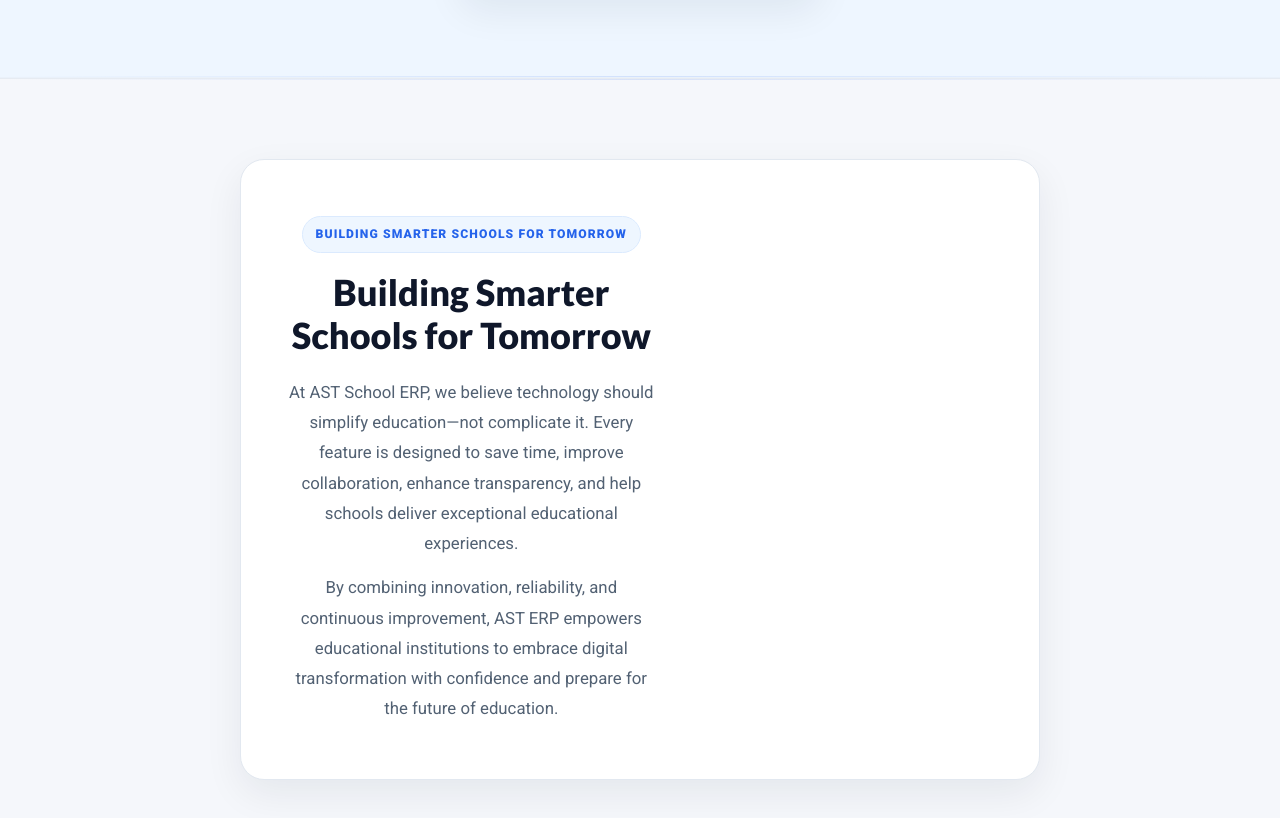
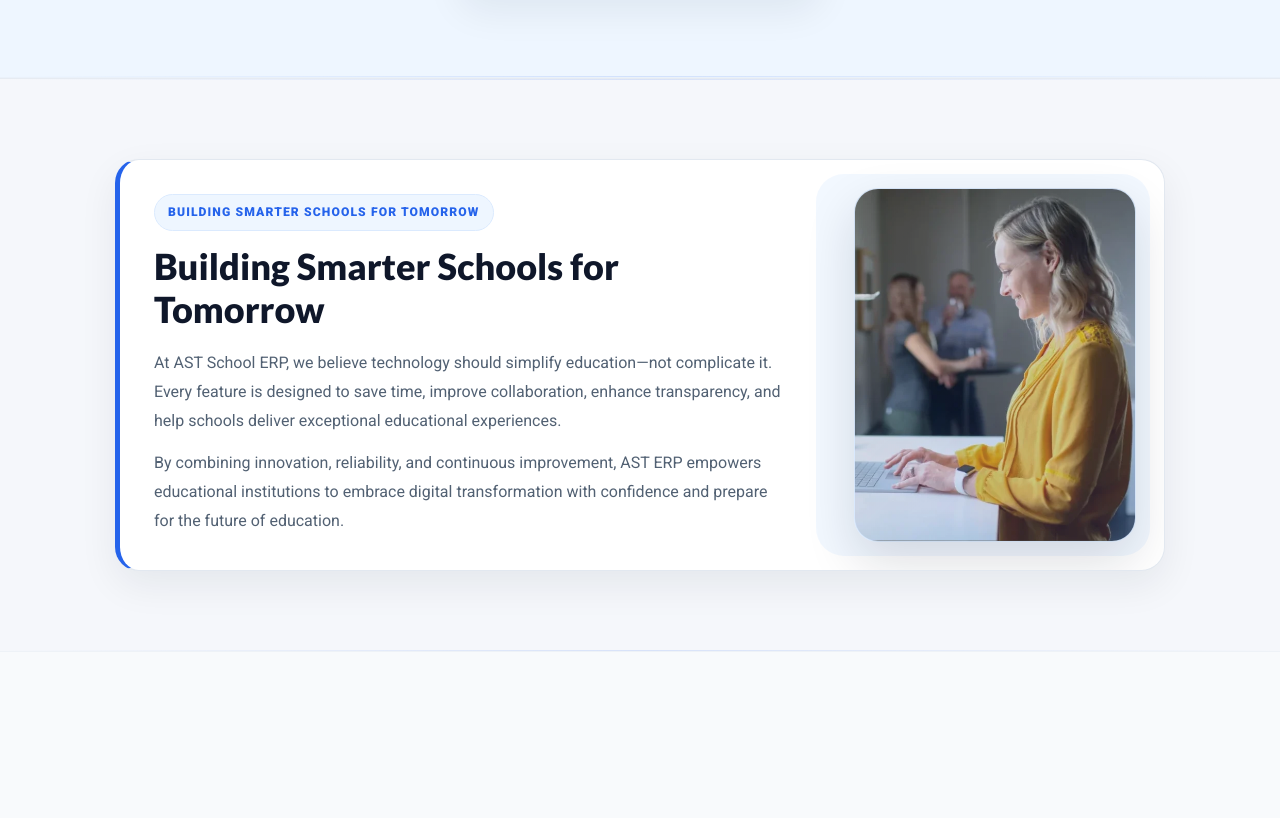
Before and after one commit to Rubina-UIDesigner-agaadh/School_ERP_Website, a plain HTML site: page about-ast.html in a window 1280 px wide. Shown: the part 2963-3781 px from the top of the page. After the commit the page ends 3615 px from the top, so only its background shows below. Drawn offline with Linux system fonts and the light colour scheme; no server answers; files whose address does not match are found by name.

Commit message:
Revert "Refine support section and convert bottom closing panels to centered …"

```diff
--- a/about-ast.html
+++ b/about-ast.html
@@ -132,7 +132,7 @@
 
     <section class="about-ast-clean-section section light-background">
       <div class="container">
-        <div class="about-ast-closing-panel text-center" data-aos="fade-up">
+        <div class="about-ast-closing-panel" data-aos="fade-up">
           <div class="about-ast-section-label">Building Smarter Schools for Tomorrow</div>
           <h2>Building Smarter Schools for Tomorrow</h2>
           <p>At AST School ERP, we believe technology should simplify education—not complicate it. Every feature is designed to save time, improve collaboration, enhance transparency, and help schools deliver exceptional educational experiences.</p>
--- a/assets/css/main.css
+++ b/assets/css/main.css
@@ -2761,14 +2761,6 @@
 .ast-home-intro-panel::after {
   background-image: linear-gradient(135deg, rgba(15, 23, 42, 0.18), rgba(37, 99, 235, 0.18)), url("../images/hand phone.png") !important;
   background-position: center;
-}
-
-.ast-home-support-section .subtitle {
-  margin-bottom: 28px !important;
-}
-
-.ast-home-support-section .col-lg-5 > p {
-  max-width: 420px;
 }
 
 @media (min-width: 1200px) {
@@ -3041,126 +3033,6 @@
   background-position: center;
 }
 
-/* ============================================================
-   40. CENTERED IMAGE-FREE BOTTOM CLOSING PANELS
-   Restructures the 8 specified closing/advantage/value panels
-   into a single, centered, full-width layout without side images.
-   ============================================================ */
-:is(
-  .about-ast-closing-panel,
-  .benefits-advantage-panel,
-  .approach-value-panel,
-  .school-erp-closing-panel,
-  .preschool-erp-closing-panel,
-  .admission-closing-panel,
-  .attendance-closing-panel,
-  .timetable-closing-panel
-) {
-  position: relative !important;
-  max-width: 800px !important;
-  margin: 0 auto !important;
-  padding: 56px 42px !important;
-  text-align: center !important;
-  border-left: 1px solid var(--card-border) !important;
-  box-shadow: var(--card-shadow) !important;
-}
-
-:is(
-  .about-ast-closing-panel,
-  .benefits-advantage-panel,
-  .approach-value-panel,
-  .school-erp-closing-panel,
-  .preschool-erp-closing-panel,
-  .admission-closing-panel,
-  .attendance-closing-panel,
-  .timetable-closing-panel
-)::before,
-:is(
-  .about-ast-closing-panel,
-  .benefits-advantage-panel,
-  .approach-value-panel,
-  .school-erp-closing-panel,
-  .preschool-erp-closing-panel,
-  .admission-closing-panel,
-  .attendance-closing-panel,
-  .timetable-closing-panel
-)::after {
-  display: none !important;
-  content: none !important;
-}
-
-:is(
-  .about-ast-closing-panel,
-  .benefits-advantage-panel,
-  .approach-value-panel,
-  .school-erp-closing-panel,
-  .preschool-erp-closing-panel,
-  .admission-closing-panel,
-  .attendance-closing-panel,
-  .timetable-closing-panel
-) :is(.subtitle, [class$="-section-label"], [class*="-section-label "], [class$="-label"], [class*="-label "]) {
-  display: inline-flex !important;
-  margin: 0 auto 18px !important;
-  text-align: center !important;
-}
-
-:is(
-  .about-ast-closing-panel,
-  .benefits-advantage-panel,
-  .approach-value-panel,
-  .school-erp-closing-panel,
-  .preschool-erp-closing-panel,
-  .admission-closing-panel,
-  .attendance-closing-panel,
-  .timetable-closing-panel
-) h2 {
-  font-size: 2.25rem !important;
-  margin-bottom: 20px !important;
-  text-align: center !important;
-}
-
-:is(
-  .about-ast-closing-panel,
-  .benefits-advantage-panel,
-  .approach-value-panel,
-  .school-erp-closing-panel,
-  .preschool-erp-closing-panel,
-  .admission-closing-panel,
-  .attendance-closing-panel,
-  .timetable-closing-panel
-) p {
-  max-width: 720px !important;
-  margin-left: auto !important;
-  margin-right: auto !important;
-  font-size: 1.05rem !important;
-  line-height: 1.8 !important;
-  text-align: center !important;
-}
-
-:is(
-  .about-ast-closing-panel,
-  .benefits-advantage-panel,
-  .approach-value-panel,
-  .school-erp-closing-panel,
-  .preschool-erp-closing-panel,
-  .admission-closing-panel,
-  .attendance-closing-panel,
-  .timetable-closing-panel
-) .btn,
-:is(
-  .about-ast-closing-panel,
-  .benefits-advantage-panel,
-  .approach-value-panel,
-  .school-erp-closing-panel,
-  .preschool-erp-closing-panel,
-  .admission-closing-panel,
-  .attendance-closing-panel,
-  .timetable-closing-panel
-) .ui-btn {
-  margin-top: 28px !important;
-  display: inline-flex !important;
-}
-
 .online-payment-intro-panel::after {
   background-image: linear-gradient(135deg, rgba(15, 23, 42, 0.18), rgba(37, 99, 235, 0.18)), url("../images/Online_payment.png") !important;
   background-size: cover;
```
Also changed, not shown: admission-management.html (+1 -1 lines), attendance-management.html (+1 -1 lines), benefits-to-you.html (+1 -1 lines), index.html (+1 -1 lines), our-approach.html (+1 -1 lines), preschool-erp.html (+1 -1 lines), school-erp.html (+1 -1 lines), timetable-management.html (+1 -1 lines).
